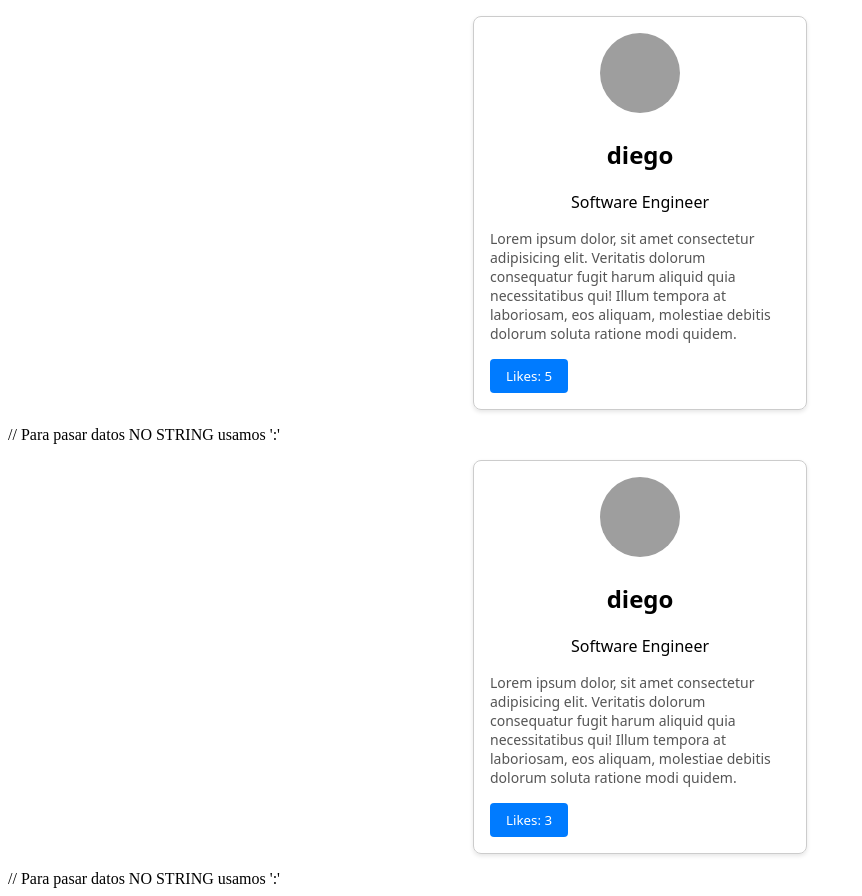
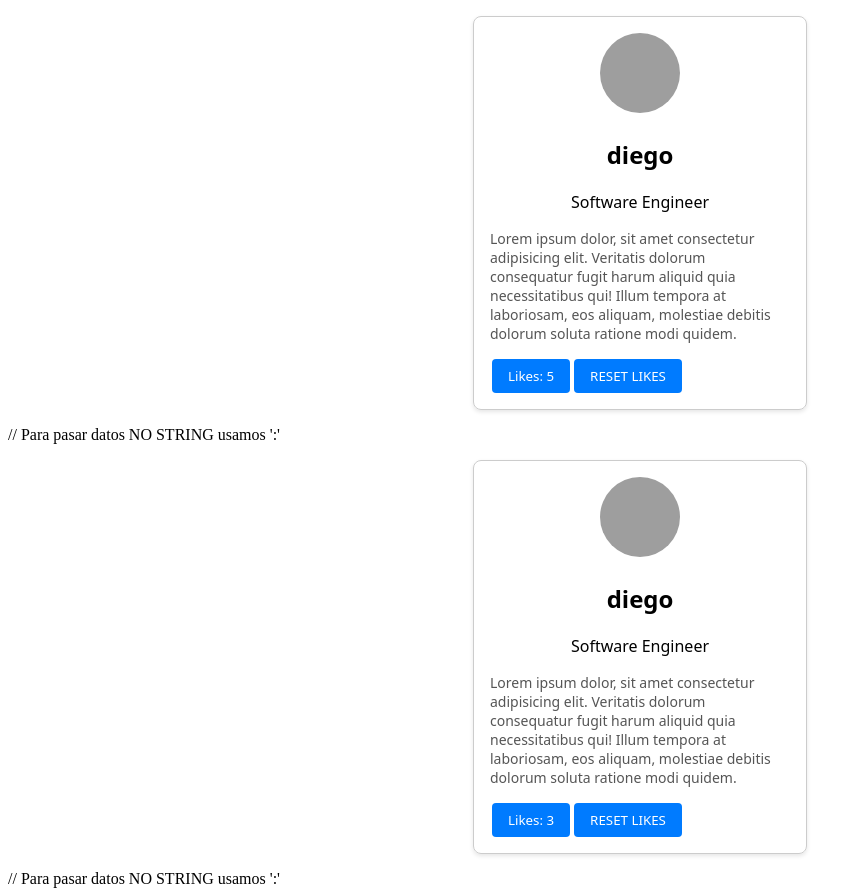
Before and after one commit to faazdy/vue, a Vue app: page / in a window 1280 px wide. Shown: the whole page, without its empty margins (0-862 px from the left). Built offline with nearby package versions, Linux system fonts and the light colour scheme; grey boxes are pictures that could not be loaded.

Commit message:
Fix typo in restartLikes function name and add RESET LIKES button

```diff
--- a/src/components/HelloWorld.vue
+++ b/src/components/HelloWorld.vue
@@ -21,7 +21,7 @@
     }
   }
 
-  const restarLikes =() =>{
+  const restartLikes =() =>{
     likes.value = 0;
   }
 </script>
@@ -40,6 +40,7 @@
       </p>
     </div>
     <button @click="likePost" :disabled="likes >= maxLikes">Likes: {{ likes }}</button>
+    <button @click="restartLikes">RESET LIKES</button>
   </div>
 </template>
 
@@ -85,6 +86,7 @@
     padding: 8px 16px;
     border-radius: 4px;
     cursor: pointer;
+    margin: 0 2px;
   }
 
   button[disabled] {
```
